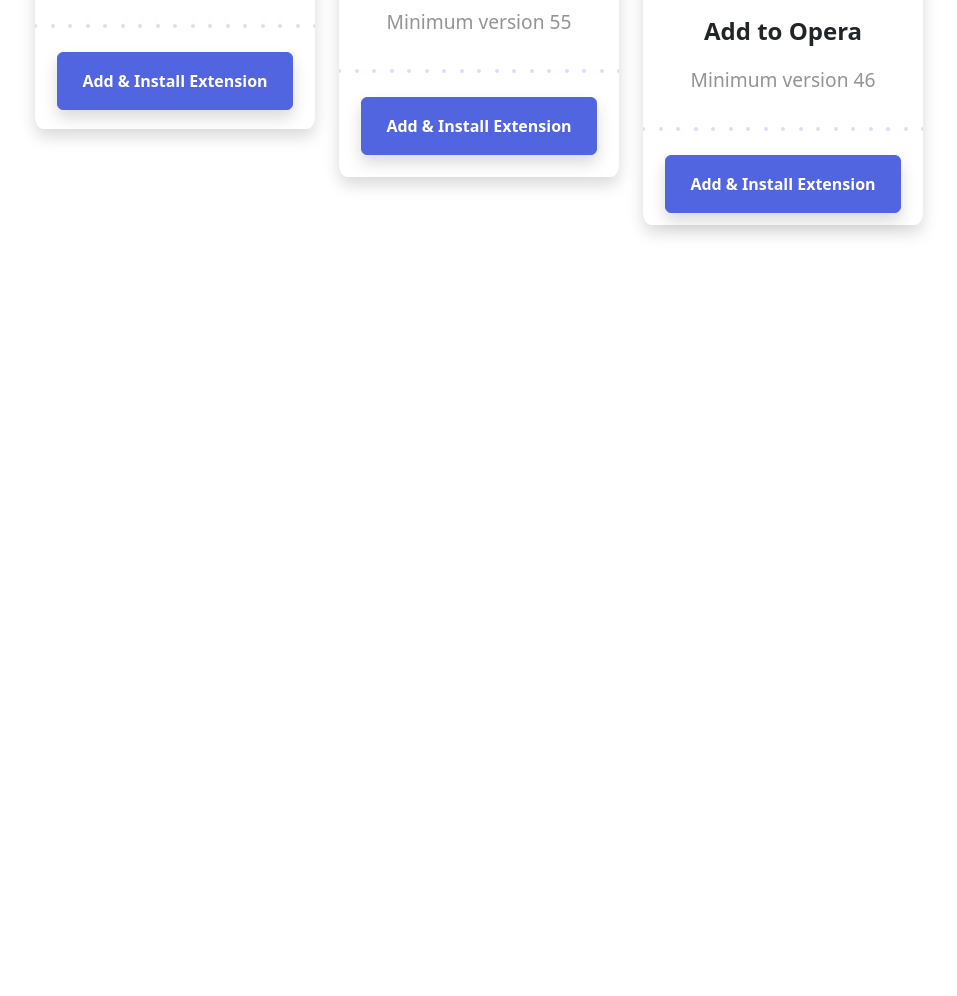
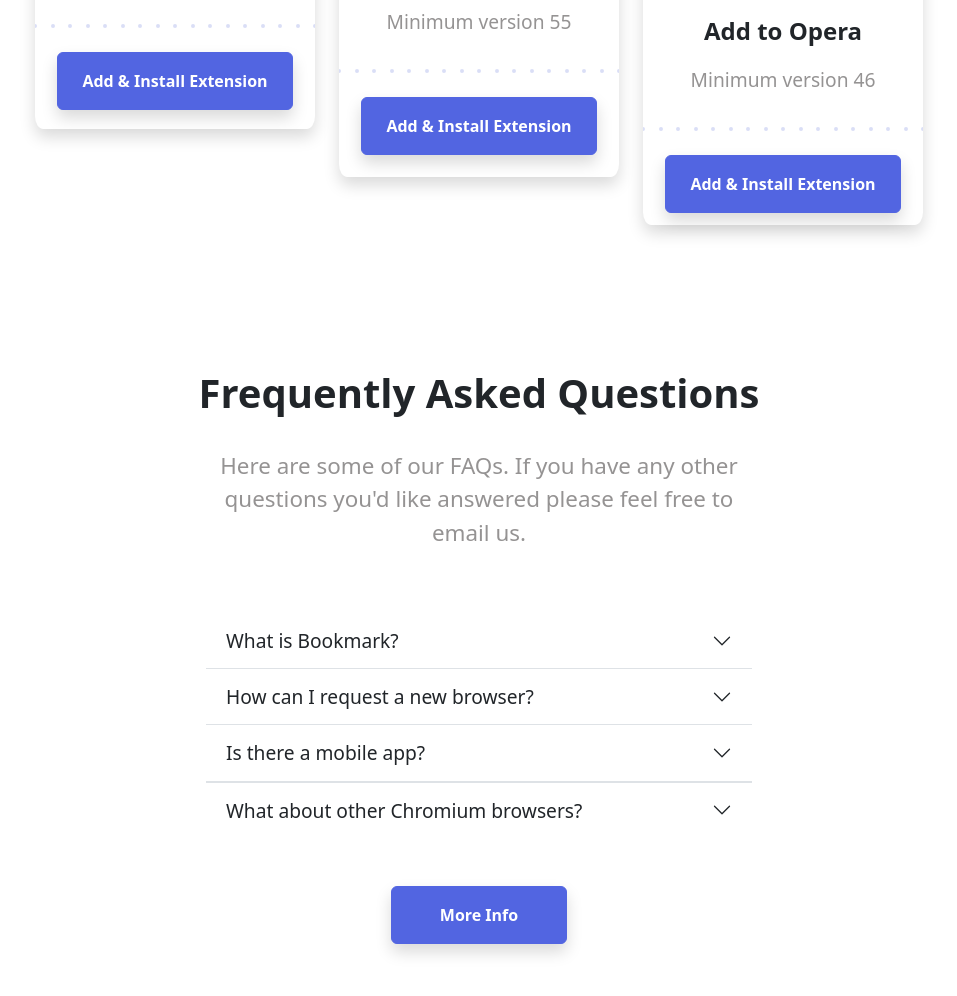
Before and after one commit to danilly7/maquetacion-bootstrap, a website: page index.html in a window 1280 px wide. Shown: the part 2328-3324 px from the top of the page, without its empty margins (161-1118 px from the left). Before the commit the page ends 2601 px from the top, so only its background shows below. Drawn offline with nearby package versions, Linux system fonts and the light colour scheme.

Commit message:
Exercici 4 ok

```diff
--- a/index.html
+++ b/index.html
@@ -326,7 +326,100 @@
     </div>
   </section>
 
+  <section id="faq">
+    <div class="container pt-5 pb-5">
 
+      <div class="d-flex flex-row justify-content-center pt-5">
+        <h1 class="fw-bold">Frequently Asked Questions</h1>
+      </div>
+
+      <div class="d-flex flex-row justify-content-center pt-4">
+        <div class="col-12  col-lg-6 text-center">
+          <p>Here are some of our FAQs. If you have any other questions you'd like answered please feel free to email
+            us.</p>
+        </div>
+      </div>
+
+      <div class="row">
+        <div class="col-lg-6 offset-lg-3">
+          <div class="accordion accordion-flush" id="accordionFlush">
+
+            <div class="accordion-item pt-5">
+              <h2 class="accordion-header">
+                <button class="accordion-button collapsed" type="button" data-bs-toggle="collapse"
+                  data-bs-target="#flush-collapseOne" aria-expanded="false" aria-controls="flush-collapseOne">
+                  What is Bookmark?
+                </button>
+              </h2>
+              <div id="flush-collapseOne" class="accordion-collapse collapse" data-bs-parent="#accordionFlushExample">
+                <p class="accordion-body">Lorem ipsum, dolor sit amet consectetur adipisicing elit. Excepturi, nisi!
+                  Voluptatem sit sed rerum non accusantium, reprehenderit fuga voluptate aperiam expedita in magnam eius
+                  ab dolores eaque harum neque vitae?
+                </p>
+              </div>
+            </div>
+
+            <div class="accordion-item">
+              <h2 class="accordion-header">
+                <button class="accordion-button collapsed" type="button" data-bs-toggle="collapse"
+                  data-bs-target="#flush-collapseTwo" aria-expanded="false" aria-controls="flush-collapseTwo">
+                  How can I request a new browser?
+                </button>
+              </h2>
+              <div id="flush-collapseTwo" class="accordion-collapse collapse" data-bs-parent="#accordionFlushExample">
+                <p class="accordion-body">Lorem ipsum dolor sit, amet consectetur adipisicing elit. Ratione expedita
+                  ipsum, eos enim quis quos voluptas temporibus dolor, necessitatibus doloremque facilis facere laborum
+                  labore. Et possimus totam temporibus. Eveniet eum libero ratione nobis iusto sequi quaerat possimus,
+                  dolor quis voluptates maxime sed repudiandae deserunt nam atque minima impedit modi ab.
+                </p>
+              </div>
+            </div>
+
+            <div class="accordion-item">
+              <h2 class="accordion-header">
+                <button class="accordion-button collapsed" type="button" data-bs-toggle="collapse"
+                  data-bs-target="#flush-collapseThree" aria-expanded="false" aria-controls="flush-collapseThree">
+                  Is there a mobile app?
+                </button>
+              </h2>
+              <div id="flush-collapseThree" class="accordion-collapse collapse" data-bs-parent="#accordionFlushExample">
+                <p class="accordion-body">Lorem ipsum dolor sit amet consectetur, adipisicing elit. Sed facilis eveniet
+                  quidem, nisi dolorem nam maiores illum! Veritatis fugiat minima voluptates, corrupti earum cupiditate,
+                  asperiores autem nisi voluptas, quos quasi nihil officia quis animi magni illum delectus libero dolore
+                  dolores? Dolore excepturi sequi repellendus, ratione, a laudantium, vitae voluptates hic ullam esse
+                  vel
+                  temporibus natus. Quae ab aspernatur possimus atque, fugiat eum qui perferendis? Nam esse recusandae
+                  vitae dolor corporis?
+                </p>
+              </div>
+            </div>
+
+            <div class="accordion-item"></div>
+            <h2 class="accordion-header">
+              <button class="accordion-button collapsed" type="button" data-bs-toggle="collapse"
+                data-bs-target="#flush-collapseFour" aria-expanded="false" aria-controls="flush-collapseThree">
+                What about other Chromium browsers?
+              </button>
+            </h2>
+            <div id="flush-collapseFour" class="accordion-collapse collapse" data-bs-parent="#accordionFlushExample">
+              <p class="accordion-body">Lorem ipsum dolor sit amet, consectetur adipisicing elit. Harum atque, porro
+                placeat quas ratione voluptatem quidem eum labore nam necessitatibus?
+              </p>
+            </div>
+          </div>
+
+
+        </div>
+      </div>
+
+      <div class="row align-items-center justify-content-center pt-5 pb-5">
+        <div class="col-auto">
+          <button class="btn btn-primary px-5 py-3 shadow">More Info</button>
+        </div>
+      </div>
+
+    </div>
+  </section>
 
 
   <script src="./node_modules/bootstrap/dist/js/bootstrap.bundle.min.js"></script>
--- a/main.scss
+++ b/main.scss
@@ -167,3 +167,13 @@
 .card-button {
     margin-top: 1rem;
 }
+
+.accordion p {
+    color: rgb(149, 147, 147);
+    font-size: 1.2rem;
+}
+
+.accordion button {
+    font-size: 1.2rem;
+    font-weight: 400;
+}
```
Also changed, not shown: main.css, 1 other file.
